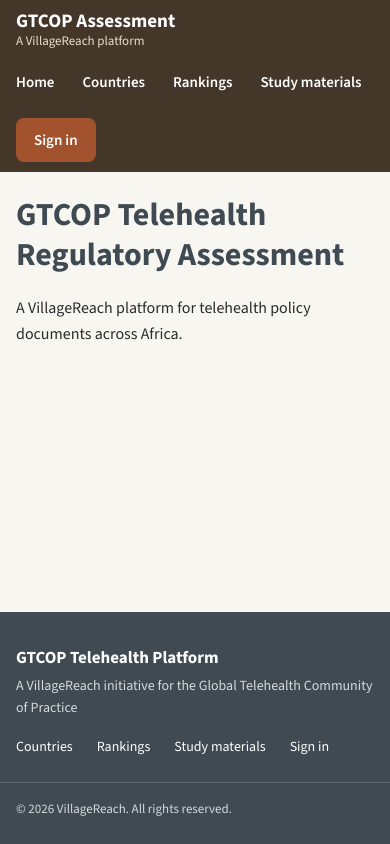
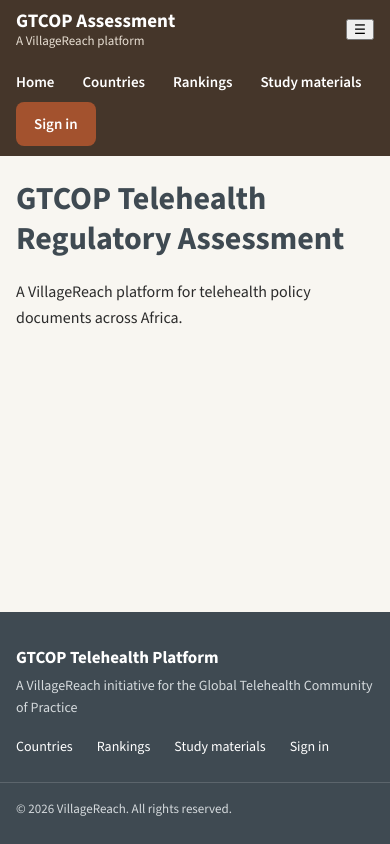
Before and after one commit to Bex-Labs/villagereach-gtcop, a Next.js app: page / in a window 390 px wide. Built offline with nearby package versions, Linux system fonts and the light colour scheme.

Commit message:
Add footer and mobile menu (UX-05)

```diff
--- a/components/Header.js
+++ b/components/Header.js
@@ -1,27 +1,49 @@
+"use client";
+
 import Link from "next/link";
+import { useState } from "react";
+
+const links = [
+  { href: "/", label: "Home" },
+  { href: "/countries", label: "Countries" },
+  { href: "/rankings", label: "Rankings" },
+  { href: "/study-materials", label: "Study materials" },
+];
 
 export default function Header() {
+  const [open, setOpen] = useState(false); // is the mobile menu open?
+  const close = () => setOpen(false);
+
   return (
     <header className="site-header">
       <div className="container header-inner">
-        {/* Logo / site name */}
-        <Link href="/" className="brand">
+        <Link href="/" className="brand" onClick={close}>
           <span className="brand-name">GTCOP Assessment</span>
           <span className="brand-sub">A VillageReach platform</span>
         </Link>
 
-        {/* Main menu */}
-        <nav className="main-nav" aria-label="Main navigation">
-          <Link href="/">Home</Link>
-          <Link href="/countries">Countries</Link>
-          <Link href="/rankings">Rankings</Link>
-          <Link href="/study-materials">Study materials</Link>
-        </nav>
+        <button
+          className="menu-toggle"
+          aria-expanded={open}
+          aria-controls="main-menu"
+          aria-label={open ? "Close menu" : "Open menu"}
+          onClick={() => setOpen(!open)}
+        >
+          <span aria-hidden="true">{open ? "✕" : "☰"}</span>
+        </button>
 
-        {/* Sign in button */}
-        <Link href="/sign-in" className="btn btn-primary">
-          Sign in
-        </Link>
+        <div id="main-menu" className={`nav-wrap ${open ? "is-open" : ""}`}>
+          <nav className="main-nav" aria-label="Main navigation">
+            {links.map((link) => (
+              <Link key={link.href} href={link.href} onClick={close}>
+                {link.label}
+              </Link>
+            ))}
+          </nav>
+          <Link href="/sign-in" className="btn btn-primary" onClick={close}>
+            Sign in
+          </Link>
+        </div>
       </div>
     </header>
   );
```
